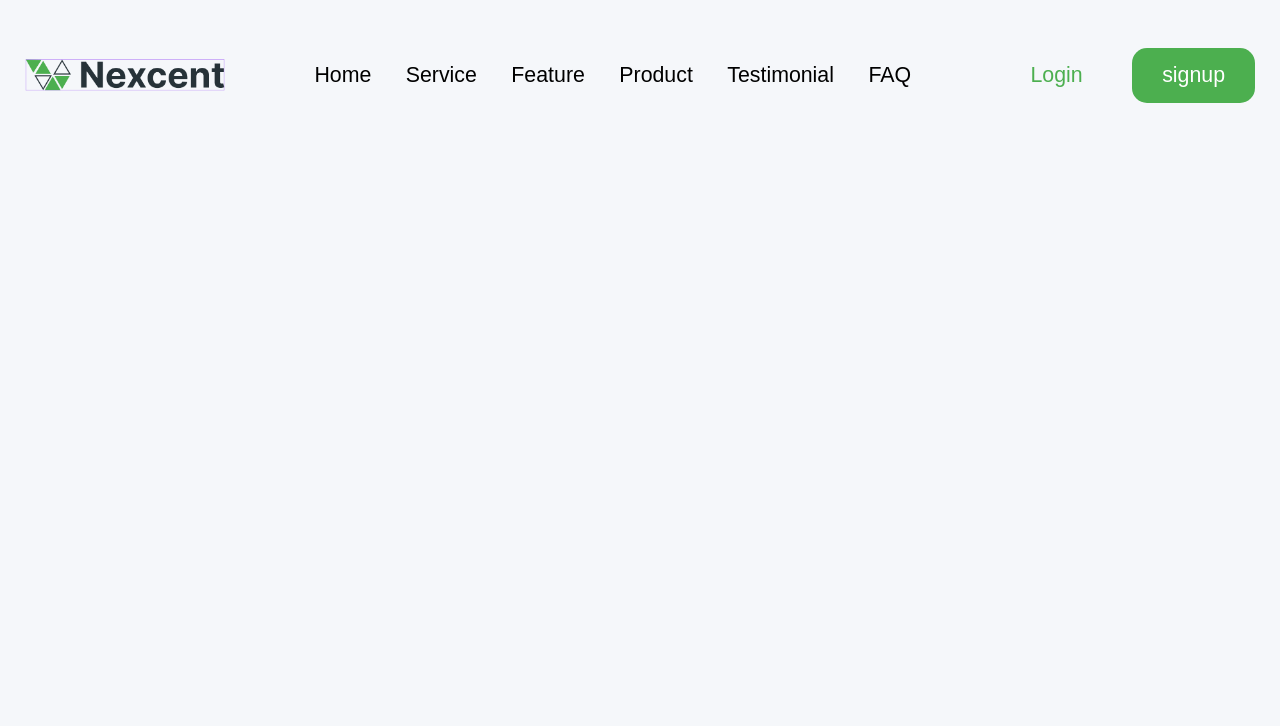
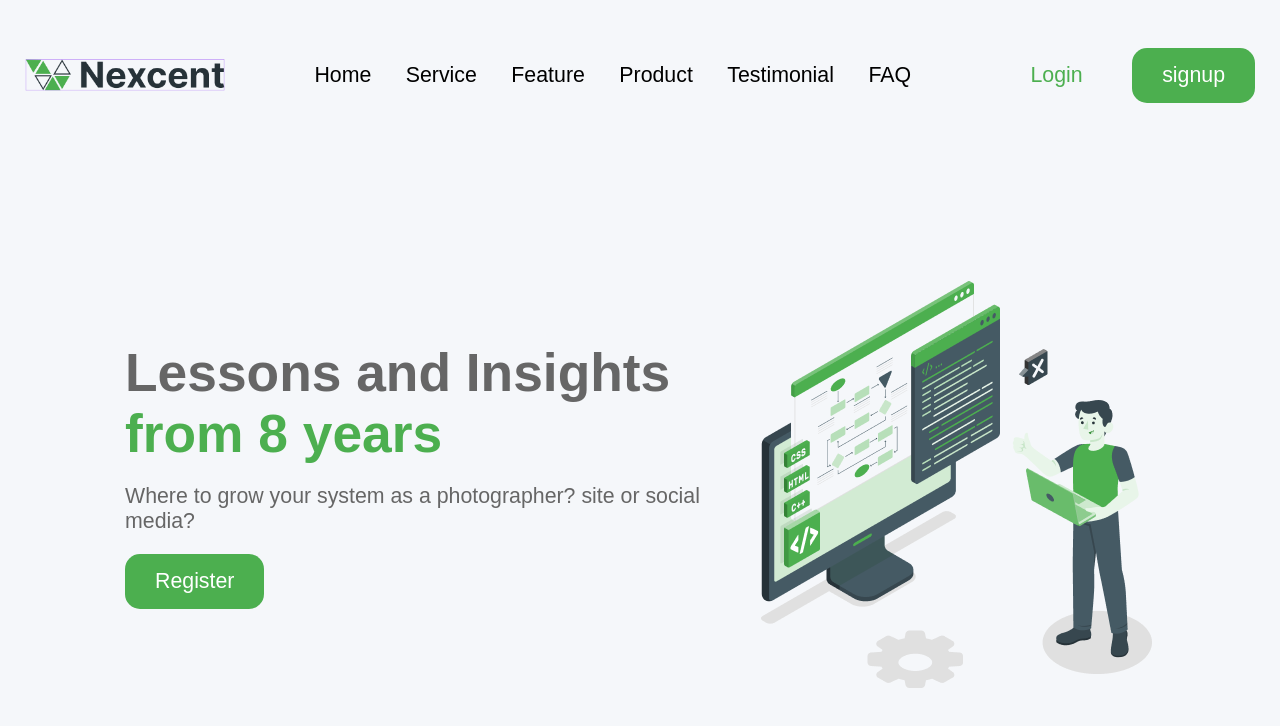
Before and after one commit to mohamedsaleh077/smple_landing_page, a plain HTML site: page index.html in a window 1280 px wide. Drawn offline with Linux system fonts and the light colour scheme.

Commit message:
hero section

```diff
--- a/index.html
+++ b/index.html
@@ -22,5 +22,16 @@
             <button>signup</button>
         </div>
     </nav>
+    <div class="hero">
+        <div>
+            <h1>
+                Lessons and Insights<br><span>from 8 years</span>
+            </h1>
+            <p>Where to grow your system as a photographer? site or social media?</p>
+            <button>Register</button>
+        </div>
+        <img src="boy_and_screen.png" alt="hero image">
+
+    </div>
 </body>
 </html>
--- a/style.css
+++ b/style.css
@@ -50,3 +50,29 @@ button {
 button:hover{
     background-color: #53d157;
 }
+
+.hero {
+    height: 90dvh;
+    display: flex;
+    padding: 100px;
+    align-items: center;
+    justify-content: space-around;
+}
+
+.hero div * {
+    margin-bottom: 20px;
+}
+
+.hero div h1{
+    font-size: 40pt;
+    color: #666;
+}
+
+.hero div p {
+    color: #666;
+    font-size: 16pt;
+}
+
+.hero div h1 span{
+    color: #4CAF4F;
+}
```
